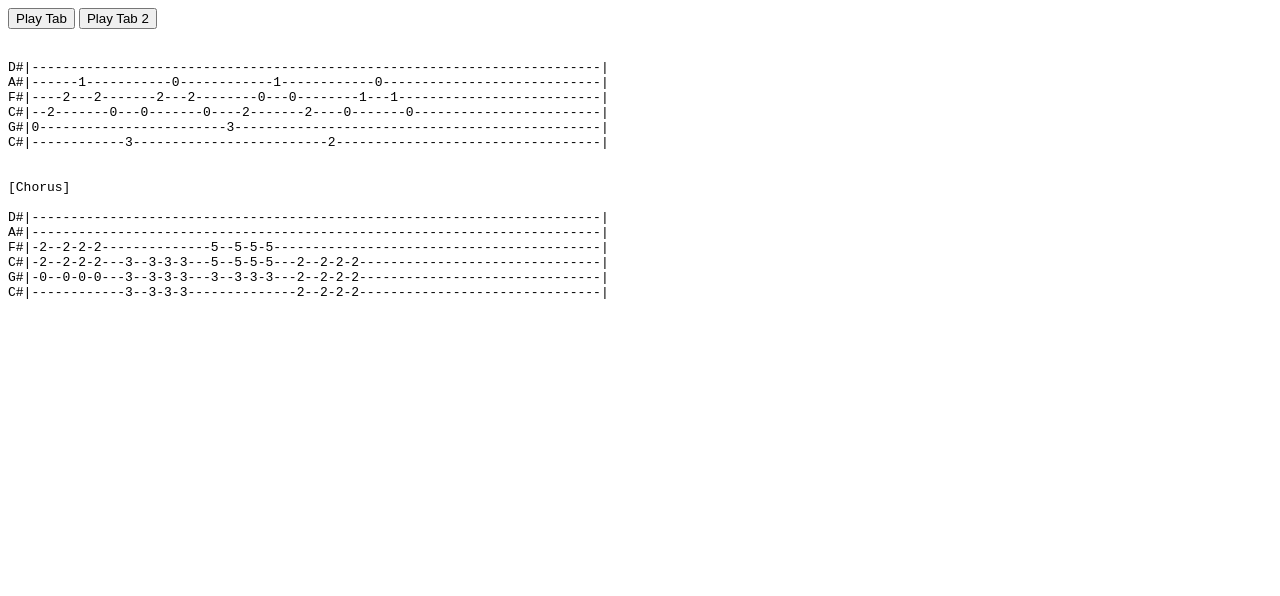
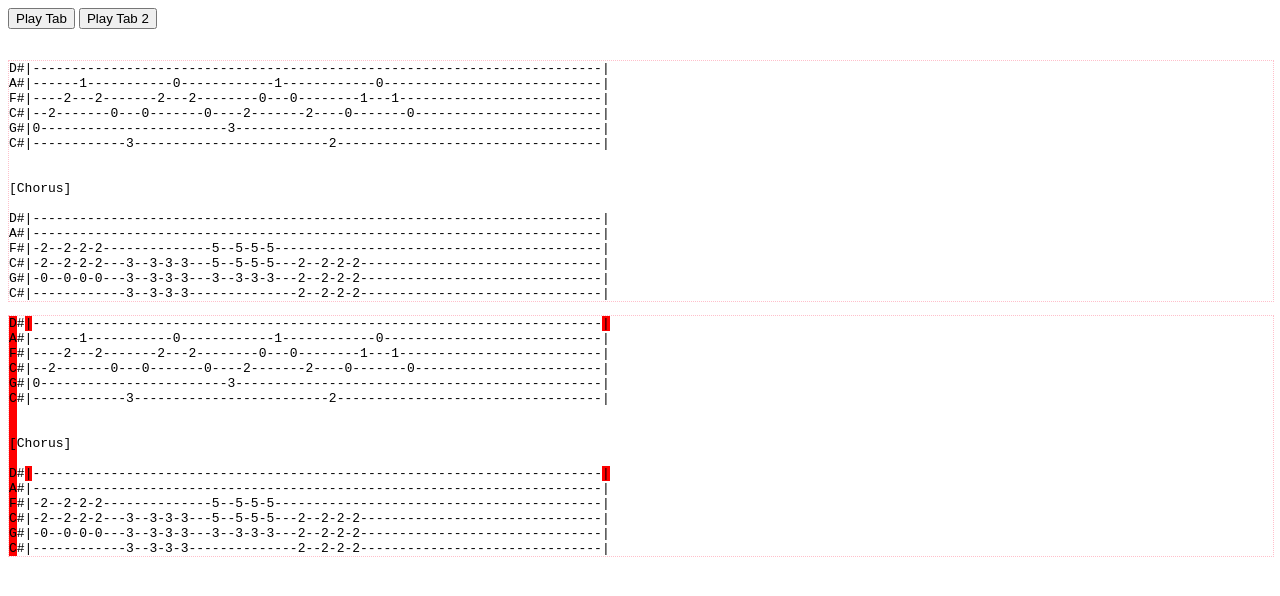
Before and after one commit to DarthVanger/guitar-synth-js, a website with bundled scripts: page index.html in a window 1280 px wide. Built offline with nearby package versions, Linux system fonts and the light colour scheme.

Commit message:
Find 6 vertical bars (tab start)

```diff
--- a/index.html
+++ b/index.html
@@ -5,6 +5,11 @@
 <br>
 <br>
 
-<section>
-  <pre id="tab-editor" contenteditable="true" rows="50" style="width:100%"></pre>
-</section>
+<style>
+  pre {
+    border: dotted pink 1px;
+  }
+</style>
+
+<pre id="tab-editor" contenteditable="true" rows="50" style="width:100%"></pre>
+<pre id="parsed-tab" contenteditable="true" rows="50" style="width:100%"></pre>
--- a/src/index.js
+++ b/src/index.js
@@ -12,12 +12,19 @@ const bufferSize = sampleRate * duration;
 const audioCtx = new AudioContext({sampleRate});
 const buffer = audioCtx.createBuffer(1, bufferSize, sampleRate);
 
+playTab2();
 function playTab2() {
-  const tab = textarea.innerHTML;
-  console.log('tab:');
-  console.log(tab);
-  const lineEndingIndex = tab.indexOf('<br>');
-  console.log('lineEndingIndex:', lineEndingIndex);
+  const tab = parseTab(textarea.innerHTML);
+  const textarea2 = document.querySelector('#parsed-tab');
+  let html = [];
+  for (let i=0; i<tab.length; i++) {
+    html[i] = tab[i].char;
+    if (tab[i].isPartOfTab) {
+      html[i] = `<span style="background: red">${tab[i].char}</span>`;
+    }
+  }
+
+  textarea2.innerHTML = html.join('');
 }
 
 function playTab() {
--- a/src/tab.js
+++ b/src/tab.js
@@ -1,9 +1,11 @@
 export const textarea = document.querySelector('#tab-editor');
+
 textarea.addEventListener('paste', (e) => {
   e.preventDefault();
   const data = e.clipboardData.getData('text/plain');
-  textarea.innerHTML = data;//.trim().split('\n').map(s => s + '<br>').join('');
+  textarea.innerHTML = data;
 });
+
 textarea.innerHTML = `
 D#|-------------------------------------------------------------------------|
 A#|------1-----------0------------1------------0----------------------------|
@@ -21,7 +23,7 @@ F#|-2--2-2-2--------------5--5-5-5------------------------------------------|
 C#|-2--2-2-2---3--3-3-3---5--5-5-5---2--2-2-2-------------------------------|
 G#|-0--0-0-0---3--3-3-3---3--3-3-3---2--2-2-2-------------------------------|
 C#|------------3--3-3-3--------------2--2-2-2-------------------------------|
-`.trim().split('\n').map(s => s + '<br>').join('');
+`.trim();
 
 export const tabNumToHz = (tabNum, stringNum) => {
     console.log(`tabNumToHz(${tabNum}, ${stringNum})`);
@@ -52,9 +54,50 @@ export const tabNumToHz = (tabNum, stringNum) => {
 };
 
 const parseTab = () => {
+  const tab = [];
   const tabText = textarea.innerHTML;
+  console.log('tabText:');
+  console.log(tabText);
 
-  return tabText;
+  let lineBeginningIndex = 0;
+  for (let i=0; i<tabText.length; i++) {
+    let isPartOfTab = false;
+    const char = tabText[i];
+    let isBeginningOfTabBlock = false;
+    if (tabText[i-1] == '\n' || i == 0) {
+      lineBeginningIndex = i;
+      isPartOfTab = true;
+    }
+
+    if (tabText[i] == '|') {
+      console.log('i: ', i);
+      let lineEndingIndex;
+      let isNotIt = false;
+      for (let j=0; j<5; j++) {
+        lineEndingIndex = tabText.indexOf('\n', (lineEndingIndex + 1) || i);
+        if (lineEndingIndex !== -1) {
+          const charUnderCurrentIndex = i + (lineEndingIndex - i) + (i - lineBeginningIndex) + 1;
+          console.log('charUnderCurrentIndex:', charUnderCurrentIndex);
+          console.log('charUnderCurrent text:', tabText[charUnderCurrentIndex]);
+          if (tabText[charUnderCurrentIndex] !== '|') {
+            isNotIt = true;
+          }
+        } else {
+          isNotIt = true;
+        }
+      }
+
+      if (!isNotIt) {
+        isPartOfTab = true;
+      }
+    }
+
+    tab[i] = { char: tabText[i], isPartOfTab  };
+  }
+
+
+  console.log('tab: ', tab);
+  return tab;
 }
 
 export { parseTab };
```
